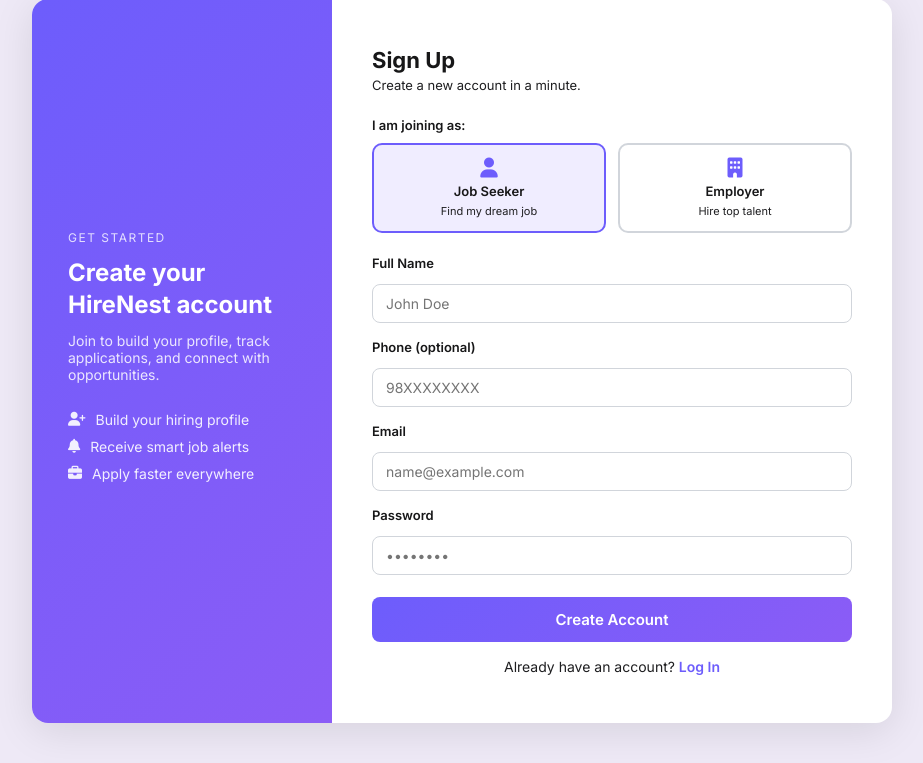
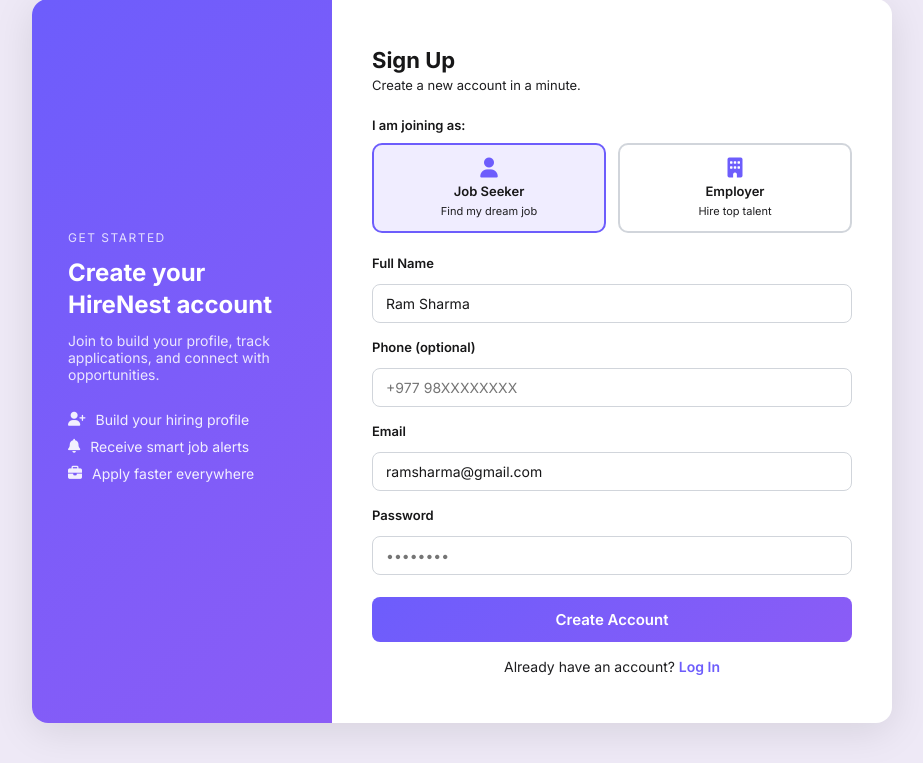
Before and after one commit to ArunSth/ArunSth-AI39B-Group-7-HireNest, a Flask app: page /register in a window 1280 px wide. Shown: the part 131-894 px from the top of the page, without its empty margins (178-1101 px from the left). Run offline with Flask 3, Linux system fonts and the light colour scheme.

Commit message:
Update login/signin forms

```diff
--- a/app/statics/js/login.js
+++ b/app/statics/js/login.js
@@ -126,10 +126,10 @@
 
             if (currentRole === 'employer') {
                 if (emailLabel) emailLabel.textContent  = 'Company Email*';
-                if (emailInput) emailInput.placeholder  = 'eg. bruce@wayne.enterprises';
+                if (emailInput) emailInput.placeholder  = 'eg. ram@sharma.enterprises';
             } else {
                 if (emailLabel) emailLabel.textContent  = 'Email*';
-                if (emailInput) emailInput.placeholder  = 'eg. janecopper@xyz.com';
+                if (emailInput) emailInput.placeholder  = 'eg. ramsharma@gmail.com';
             }
         } else {
             if (modalTitle)    modalTitle.textContent     = 'Log In';
@@ -145,7 +145,7 @@
             });
 
             if (emailLabel) emailLabel.textContent = 'Email Address';
-            if (emailInput) emailInput.placeholder = 'name@gmail.com';
+            if (emailInput) emailInput.placeholder = 'ramsharma@gmail.com';
         }
     }
 
--- a/app/templates/login.html
+++ b/app/templates/login.html
@@ -7,7 +7,7 @@
     <form id="login-form">
       <div class="form-group">
         <label for="user-email">Email Address</label>
-        <input type="email" id="user-email" placeholder="ramsharma@xyz.com" required>
+        <input type="email" id="user-email" placeholder="ramsharma@gmail.com" required>
       </div>
       <div class="form-group">
         <label for="user-password">Password</label>
--- a/app/templates/registration.html
+++ b/app/templates/registration.html
@@ -138,15 +138,17 @@
 
           <div class="form-group">
             <label for="name">Full Name</label>
-            <input id="name" name="name" type="text" placeholder="John Doe" required>
+            <!-- Hardcoded default value added here -->
+            <input id="name" name="name" type="text" value="Ram Sharma" placeholder="Ram Sharma" required>
           </div>
           <div class="form-group">
             <label for="phone">Phone (optional)</label>
-            <input id="phone" name="phone" type="tel" placeholder="98XXXXXXXX">
+            <input id="phone" name="phone" type="tel" placeholder="+977 98XXXXXXXX">
           </div>
           <div class="form-group">
             <label for="email">Email</label>
-            <input id="email" name="email" type="email" placeholder="name@example.com" required>
+            <!-- Hardcoded default value added here -->
+            <input id="email" name="email" type="email" value="ramsharma@gmail.com" placeholder="ramsharma@gmail.com" required>
           </div>
           <div class="form-group">
             <label for="password">Password</label>
```
Also changed, not shown: app/templates/base.html (+5 -5 lines).
